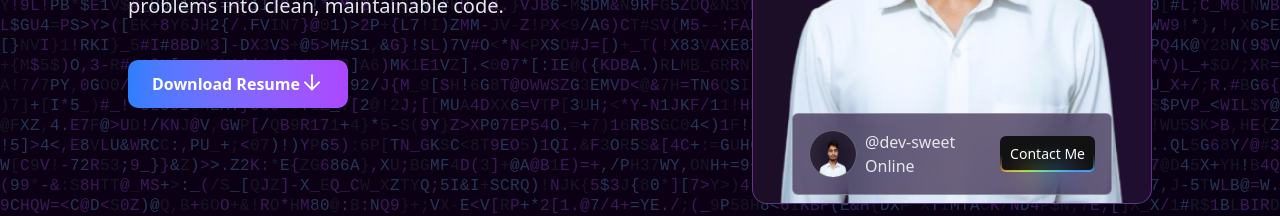
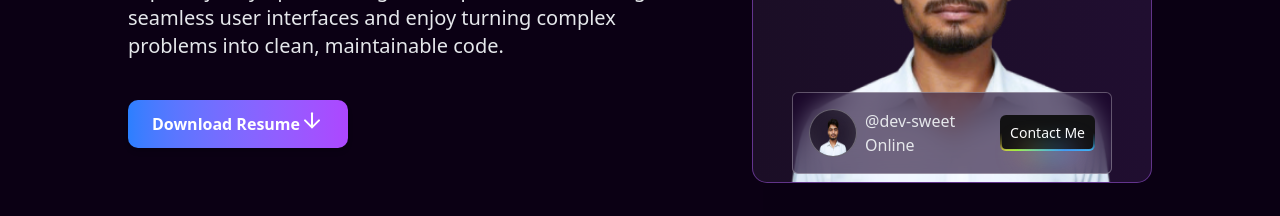
Before and after one commit to dev-sweet/sweet-portfolio, a Next.js app: page / in a window 1280 px wide. Shown: the part 522-738 px from the top of the page. Built offline with nearby package versions, Linux system fonts and the light colour scheme.

Commit message:
homepage issue solved

```diff
--- a/src/components/GlareHover.tsx
+++ b/src/components/GlareHover.tsx
@@ -19,7 +19,7 @@ interface GlareHoverProps {
 
 const GlareHover: React.FC<GlareHoverProps> = ({
   // width = "360px",
-  // height = "500px",
+  height = "450px",
   // background = "#000",
   borderRadius = "15px",
   borderColor = "#333",
@@ -90,7 +90,7 @@ const GlareHover: React.FC<GlareHoverProps> = ({
       className={`px-4 pt-6 relative grid place-items-center overflow-hidden border cursor-pointer ${className}`}
       style={{
         // width,
-        // height,
+        height,
         // background,
         borderRadius,
         borderColor,
--- a/src/components/LetterGlitch.tsx
+++ b/src/components/LetterGlitch.tsx
@@ -222,7 +222,7 @@ const LetterGlitch = ({
   }, [glitchSpeed, smooth]);
 
   return (
-    <div className="relative w-full bg-black overflow-hidden min-h-screen">
+    <div className="relative w-full h-full overflow-hidden">
       <canvas ref={canvasRef} className="block w-full h-full" />
       {outerVignette && (
         <div className="absolute top-0 left-0 w-full h-full pointer-events-none bg-[radial-gradient(circle,_rgba(0,0,0,0)_60%,_rgba(0,0,0,1)_100%)]"></div>
--- a/src/components/ui/Home/Hero/Hero.tsx
+++ b/src/components/ui/Home/Hero/Hero.tsx
@@ -9,11 +9,12 @@ import GlareHover from "@/components/GlareHover";
 import { RainbowButton } from "@/components/magicui/rainbow-button";
 const Hero = () => {
   return (
-    <div className="overflow-hidden relative h-screen w-full">
-      <LetterGlitch />
-
-      <div className="h-screen md:overflow-scroll bg-[#0f001c]/70 backdrop-blur-[0.5px] absolute top-0 left-0 right-0 bottom-0 ">
-        <div className="mt-[80px] !h-[calc(100vh-80px)] lg:px-32 md:px-16 sm:px-8 px-6 flex lg:flex-row flex-col lg:gap-20 md:gap-16 gap-8 items-center justify-between mx-auto z-0 rounded-lg">
+    <div className="relative h-auto lg:h-screen w-full">
+      {/* <div className="absolute inset-0 h-full -z-10">
+        <LetterGlitch outerVignette />
+      </div> */}
+      <div className="lg:h-screen md:py-10 z-1000 bg-[#0f001c]/70 backdrop-blur-[0.5px] ">
+        <div className="mt-[80px] lg:!h-[calc(100vh-80px)] lg:px-32 md:px-16 sm:px-8 px-6 flex lg:flex-row flex-col lg:gap-20 md:gap-16 gap-8 justify-between items-center rounded-lg">
           <div className="text-white lg:w-[60%] w-full">
             <h1 className="md:text-2xl text-2xl font-bold">
               Hey, I&apos;m <span className="text-[#9f55e0]">Sweet</span>
@@ -57,7 +58,7 @@ const Hero = () => {
               specialize in creating seamless user interfaces and enjoy turning
               complex problems into clean, maintainable code.
             </p>
-            <Link href="/resume.pdf" target="_blank" download>
+            <Link href="/resume-sweet.pdf" target="_blank" download>
               <motion.button
                 whileHover={{
                   borderColor: "#6366F1",
@@ -83,7 +84,7 @@ const Hero = () => {
           <div className="lg:w-[40%] w-full flex items-center justify-end">
             {/* <div className="h-[500px] overflow-hidden w-[350px] border-1 border-[#9f55e0] rounded"> */}
             <GlareHover
-              className="ml-auto 2xl:w-[420px] xl:w-[400px] w-full height-[500px] bg-gradient-to-r from-[#1b0e26] to-[#200e30] backdrop-blur-md"
+              className="ml-auto 2xl:w-[420px] xl:w-[400px] w-full bg-gradient-to-r from-[#1b0e26] to-[#200e30] backdrop-blur-md"
               glareColor="#9f55e0"
               borderColor="#9f55e087"
               glareOpacity={0.3}
--- a/src/components/ui/Home/Projects/Projects.tsx
+++ b/src/components/ui/Home/Projects/Projects.tsx
@@ -29,7 +29,7 @@ const Projects = () => {
   }, []);
   return (
     <div
-      className="relative w-full overflow-hidden h-screen"
+      className="relative w-full h-screen"
       ref={containerRef}
       onMouseMove={handleMouseMove}
       style={
@@ -54,6 +54,7 @@ const Projects = () => {
         priority
       />
 
+      <div className="h-full overflow-y-auto">
         <div className={styles.projectsContainer}>
           <h1 className="text-4xl font-bold text-white">
             Featured <span className="text-[#018673]">Projects</span>{" "}
@@ -76,6 +77,7 @@ const Projects = () => {
           </div>
         </div>
       </div>
+    </div>
   );
 };
 
--- a/src/components/ui/Home/Projects/projects.module.css
+++ b/src/components/ui/Home/Projects/projects.module.css
@@ -30,7 +30,7 @@
 }
 
 .projectsContainer {
-  z-index: 100;
+  /* z-index: 100;
   position: absolute;
   left: 0;
   top: 0;
@@ -39,5 +39,14 @@
   align-items: center;
   justify-content: center;
   width: 100%;
-  height: 100vh;
+  height: 100vh; */
+  z-index: 100;
+  position: relative; /* change from absolute */
+  display: flex;
+  flex-direction: column;
+  align-items: center;
+  justify-content: center;
+  width: 100%;
+  min-height: 100vh; /* keeps nice spacing for first render */
+  padding: 4rem 0; /* adds space at top and bottom */
 }
--- a/src/components/ui/Home/Skills/Skills.tsx
+++ b/src/components/ui/Home/Skills/Skills.tsx
@@ -6,13 +6,36 @@ import Frontend from "./Frontend";
 
 const Skills = () => {
   return (
-    <div
-      className="relative flex w-full flex-col items-center justify-center overflow-hidden h-[1000px]
-     "
-    >
-      {/* <LightRays /> */}
+    // <div
+    //   className="relative flex w-full flex-col items-center justify-center overflow-hidden h-[1000px]
+    //  "
+    // >
+    //   {/* <LightRays /> */}
+    //   <div
+    //     className="min-h-screen w-full mx-auto py-20 text-white bg-gradient-to-b from-black/0 via-black/30 to-transparent
+    //         backdrop-blur-[2px]"
+    //   >
+    //     <div className="w-[90%] mx-auto">
+    //       <h1 className="text-4xl font-bold text-gray-200 text-center">
+    //         Technical <span className="text-[#018673]">Skills</span>
+    //       </h1>
+    //       <p className="text-gray-200 text-center mt-2 mb-5 text-xl">
+    //         Here are some skills I&apos;ve used in various projects.
+    //       </p>
+    //       <Frontend />
+    //       <Backend />
+
+    //       <div className="flex items-center justify-center my-10">
+    //         <RainbowButton className="px-8 py-6 mt-4 cursor-pointer">
+    //           Contact Me
+    //         </RainbowButton>
+    //       </div>
+    //     </div>
+    //   </div>
+    // </div>
+    <div>
       <div
-        className="absolute backdrop-blur-sm z-0 min-h-screen w-full mx-auto py-20 text-white bg-gradient-to-b from-black/0 via-black/30 to-transparent
+        className="lg:min-h-screen w-full mx-auto py-20 text-white bg-gradient-to-b from-black/0 via-black/30 to-transparent
             backdrop-blur-[2px]"
       >
         <div className="w-[90%] mx-auto">
```
Also changed, not shown: 2 other files (tests, documents, lock files or other folders). Lines whose indentation alone changed are shown as unchanged.
